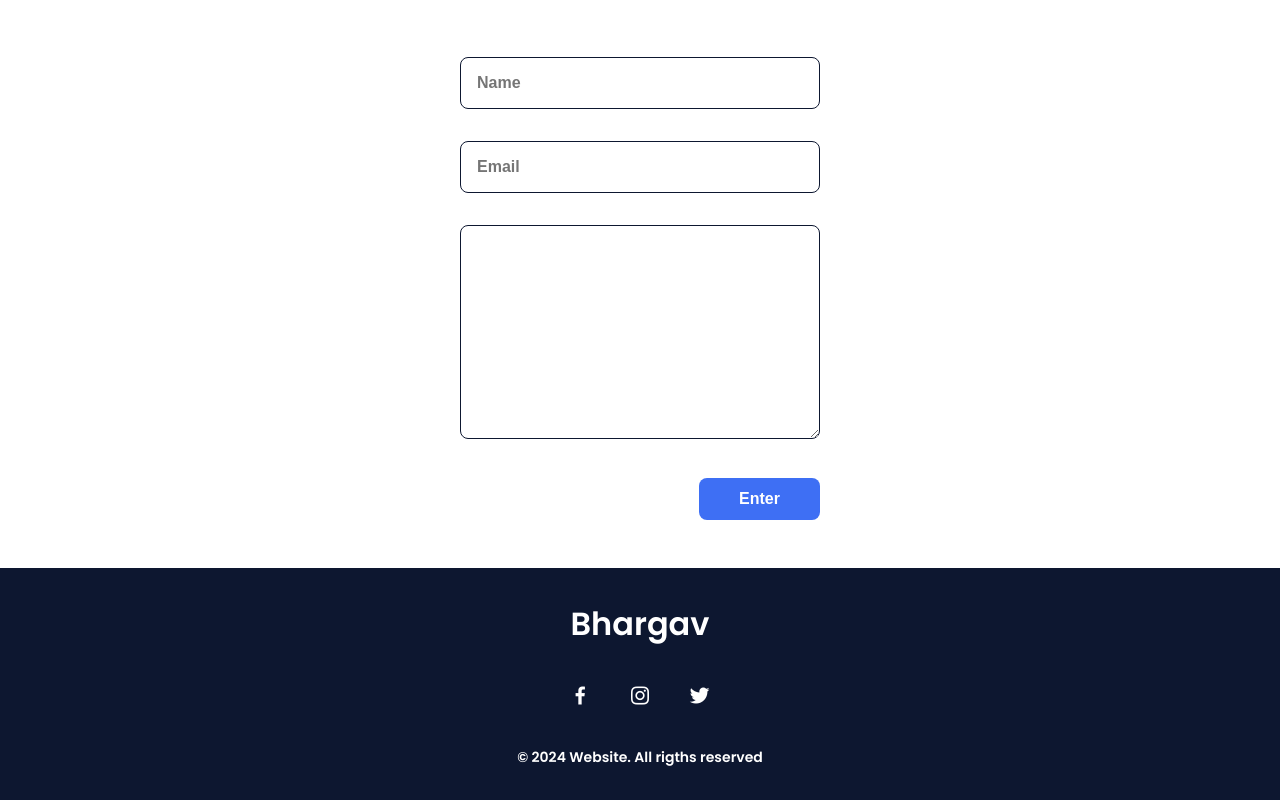
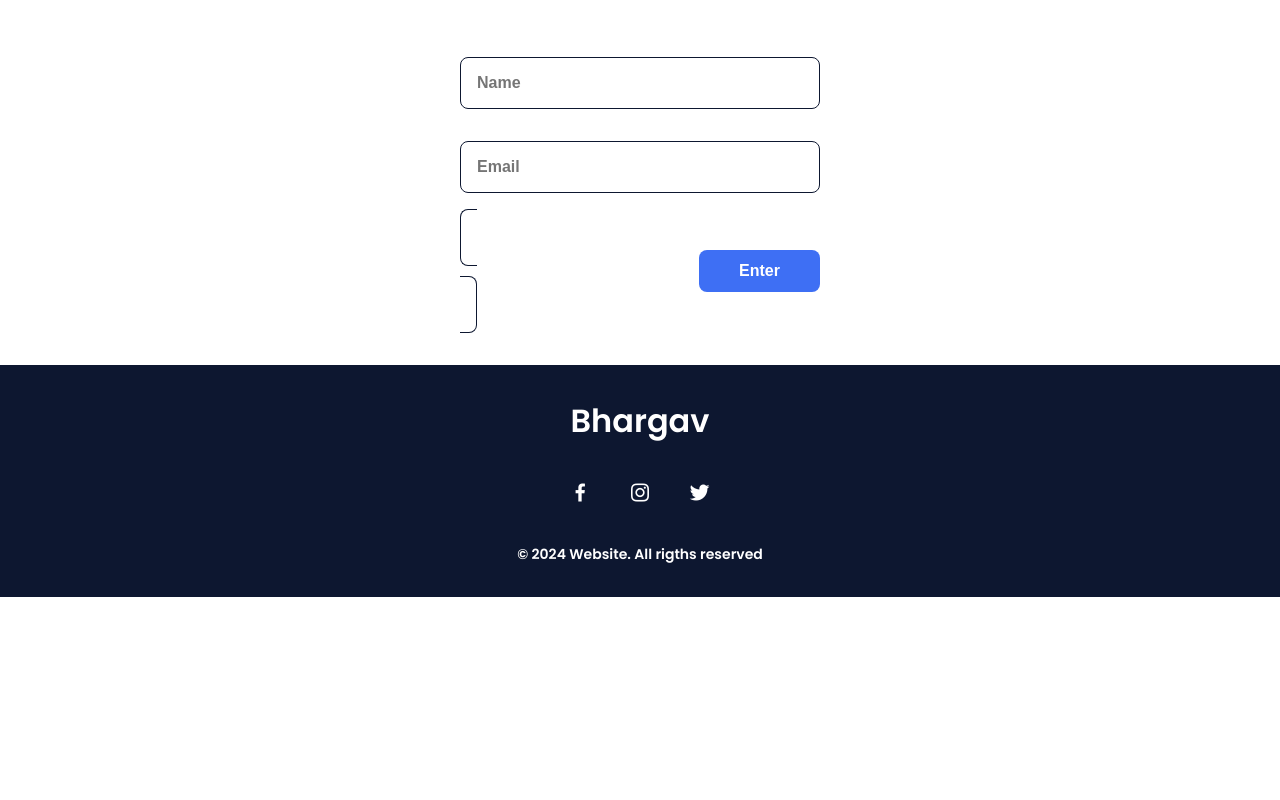
Before and after one commit to bhargavkola007/PORTFOLIO-WEBSITE, a plain HTML site: page index.html in a window 1280 px wide. Shown: the part 2710-3510 px from the top of the page. After the commit the page ends 3307 px from the top, so only its background shows below. Drawn offline with nearby package versions, Linux system fonts and the light colour scheme.

Commit message:
first commit

```diff
--- a/index.html
+++ b/index.html
@@ -163,7 +163,7 @@
                     <form action="" class="contact__form">
                         <input type="text" placeholder="Name" class="contact__input">
                         <input type="mail" placeholder="Email" class="contact__input">
-                        <textarea name="" id="" cols="0" rows="10" class="contact__input"></textarea>
+                        <text-area name="" id="" cols="0" rows="10" class="contact__input"></textarea>
                         <input type="button" value="Enter" class="contact__button button">
                     </form>
                 </div>
```
Also changed, not shown: vercel.json (added), 1 other file.
